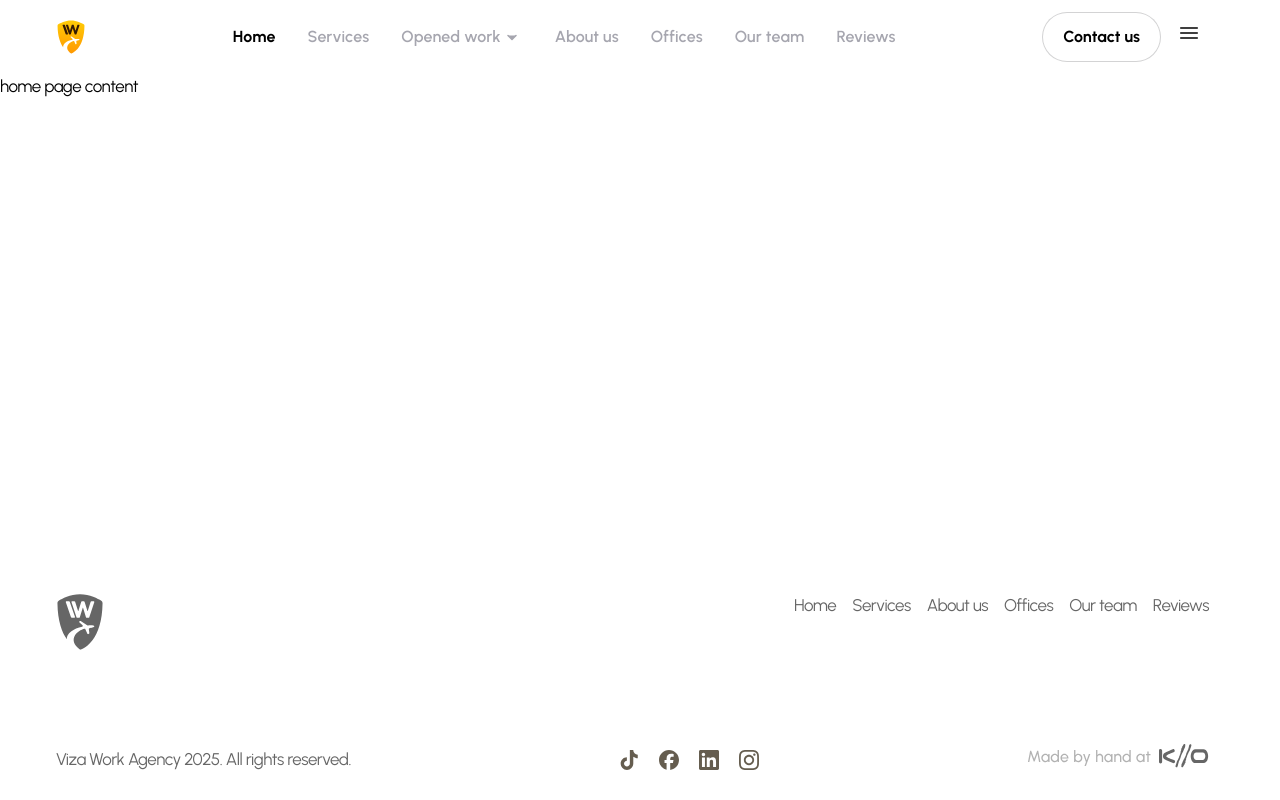
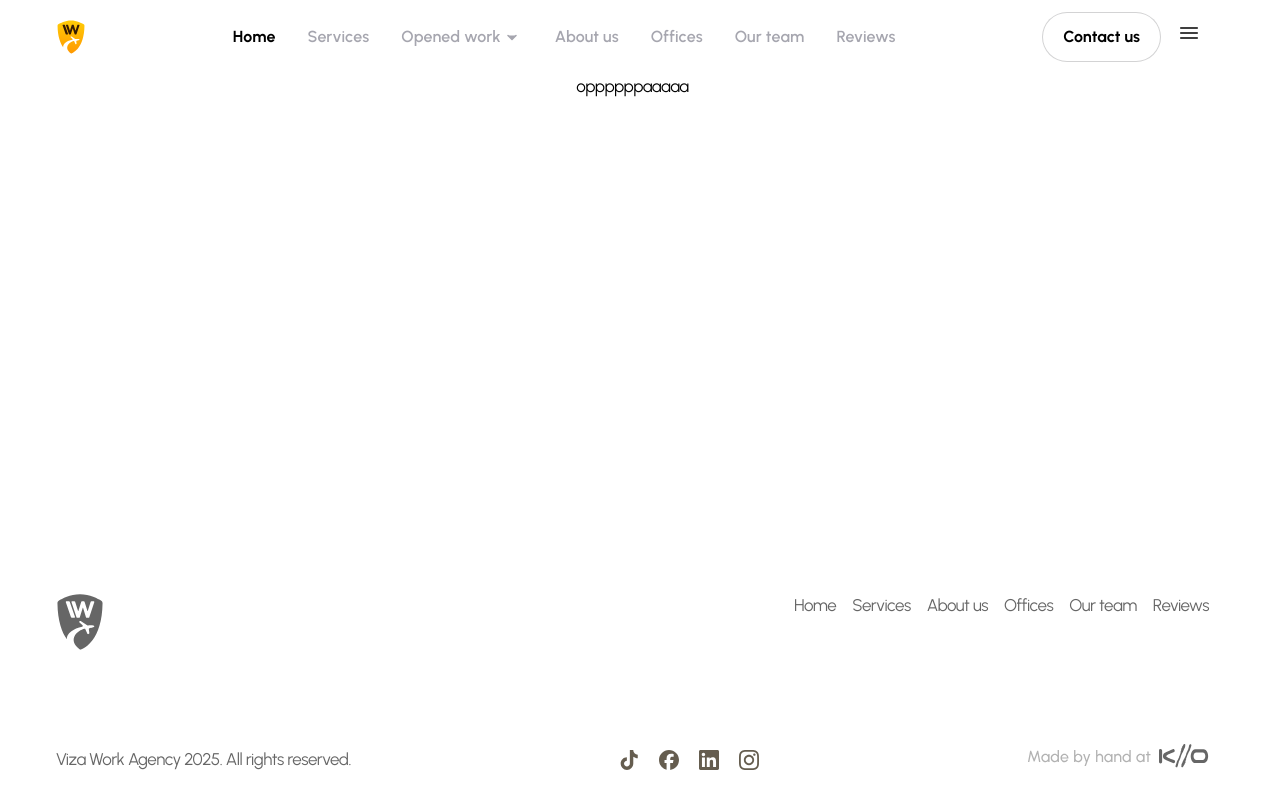
Before and after one commit to SP10/visa-agency, a website with bundled scripts: page index.html in a window 1280 px wide. Built offline with nearby package versions, Linux system fonts and the light colour scheme.

Commit message:
added opportinites block

```diff
--- a/index.html
+++ b/index.html
@@ -25,7 +25,8 @@
   <div include-html="/template/header.html"></div>
 
   <main>
-    home page content
+    <div include-html="/template/opportunities.html"></div>
+    <!-- Add other content here -->
   </main>
 
   <div include-html="/template/footer.html"></div>
--- /dev/null
+++ b/template/opportunities.html
@@ -0,0 +1,3 @@
+<div class="l-section">
+    <div class="container">oppppppaaaaa</div>
+</div>
```
